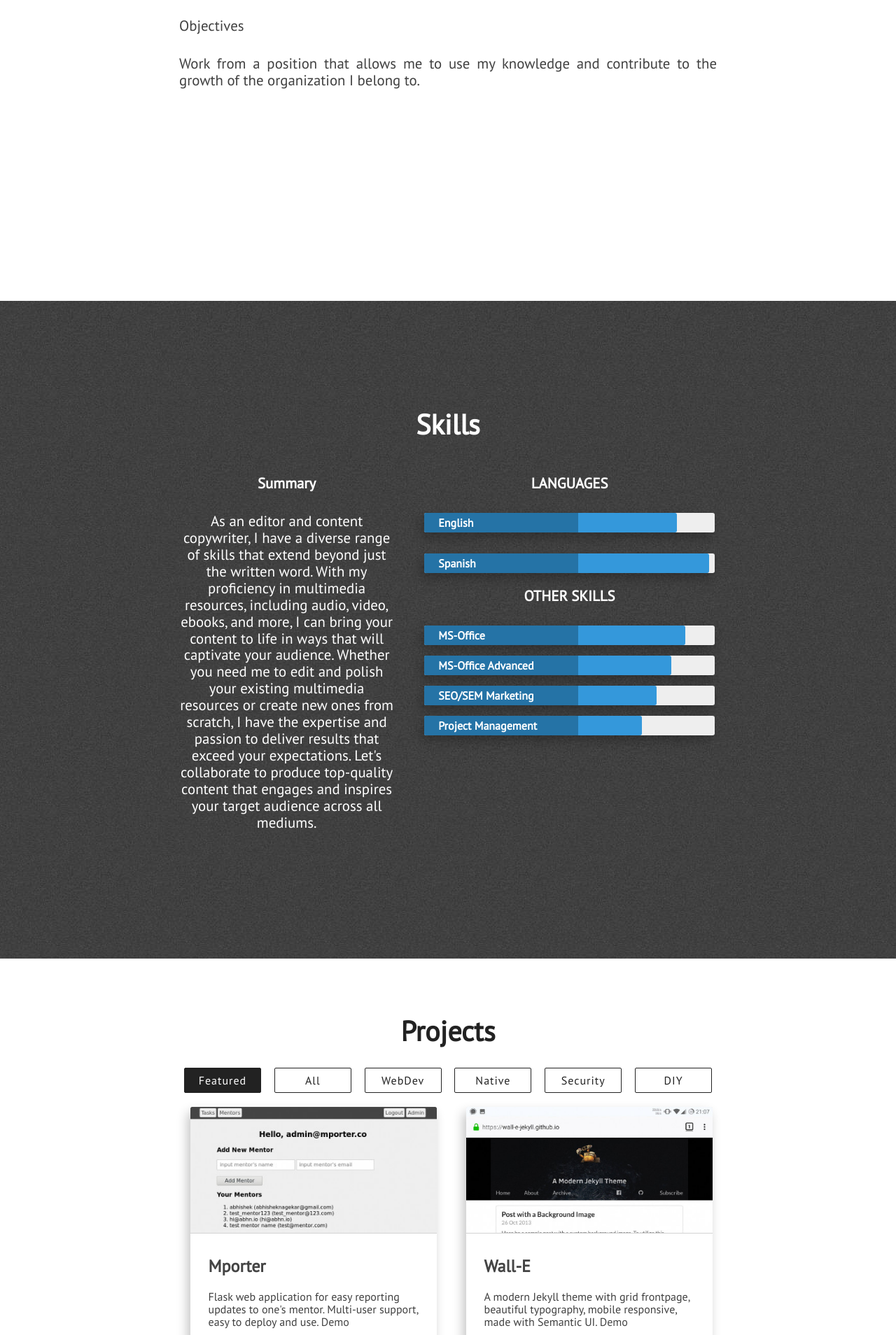
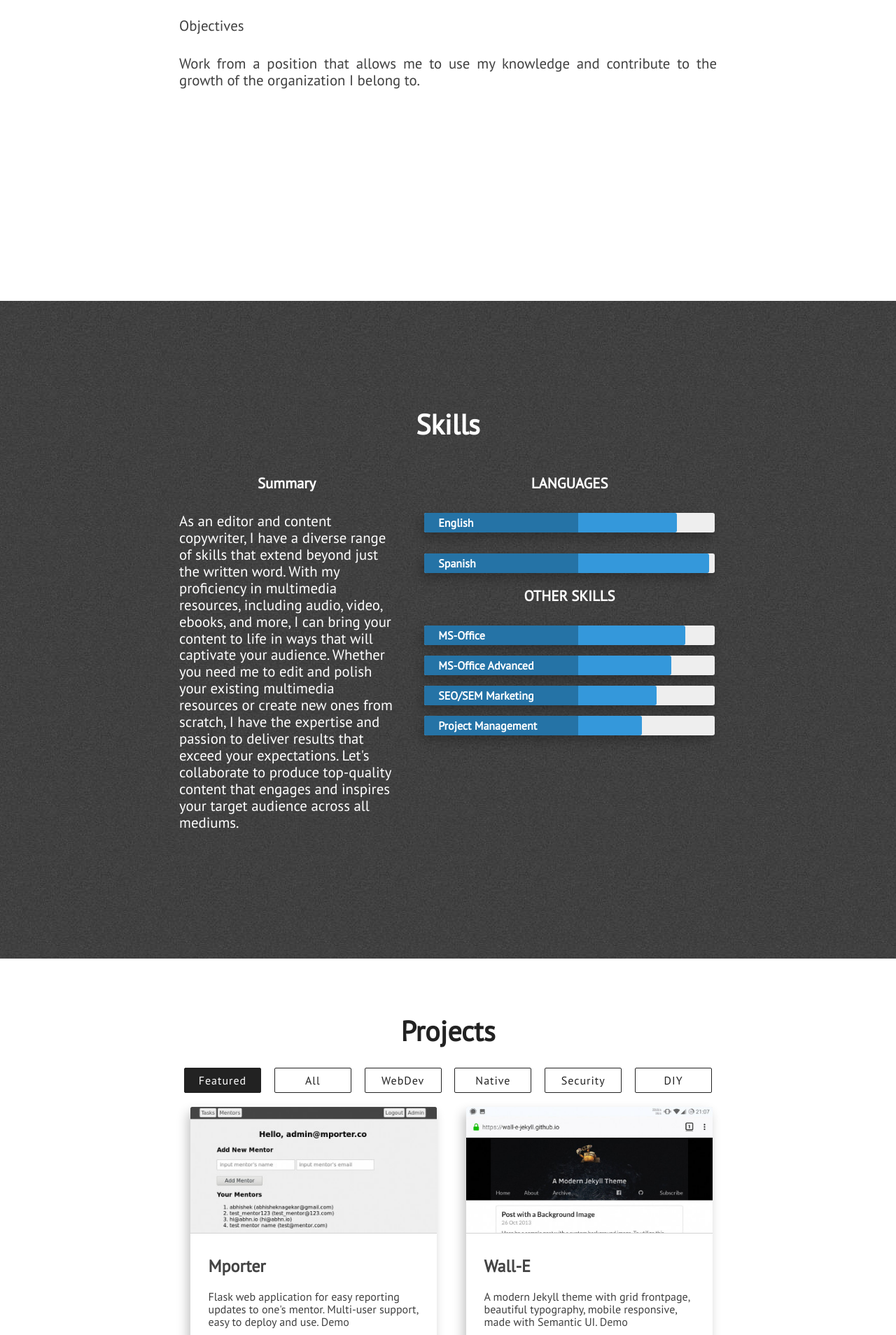
Before and after one commit to wascarleonel/portfolio, a Jekyll site: the page built from index.html, in a window 1280 px wide. Shown: the part 1530-3438 px from the top of the page at 70% size. Built offline with Jekyll 4.4.1, drawn with Linux system fonts in a browser that asks for light colours; nearby versions of some CDN libraries.

Commit message:
Update skills.html

```diff
--- a/_includes/skills.html
+++ b/_includes/skills.html
@@ -6,7 +6,7 @@
             <div class="skills-grid">
                 <div class="what-i-do">
                     <h3 class="center-align skills-subsection">Summary</h3>
-                    <p class="paragraph-text center-align">
+                    <p class="paragraph-text justified-align">
                         As an editor and content copywriter, I have a diverse range of skills that extend beyond just the written word. With my proficiency in multimedia resources, including audio, video, ebooks, and more, I can bring your content to life in ways that will captivate your audience. Whether you need me to edit and polish your existing multimedia resources or create new ones from scratch, I have the expertise and passion to deliver results that exceed your expectations. Let's collaborate to produce top-quality content that engages and inspires your target audience across all mediums.
                     </p>
                 </div>
```
